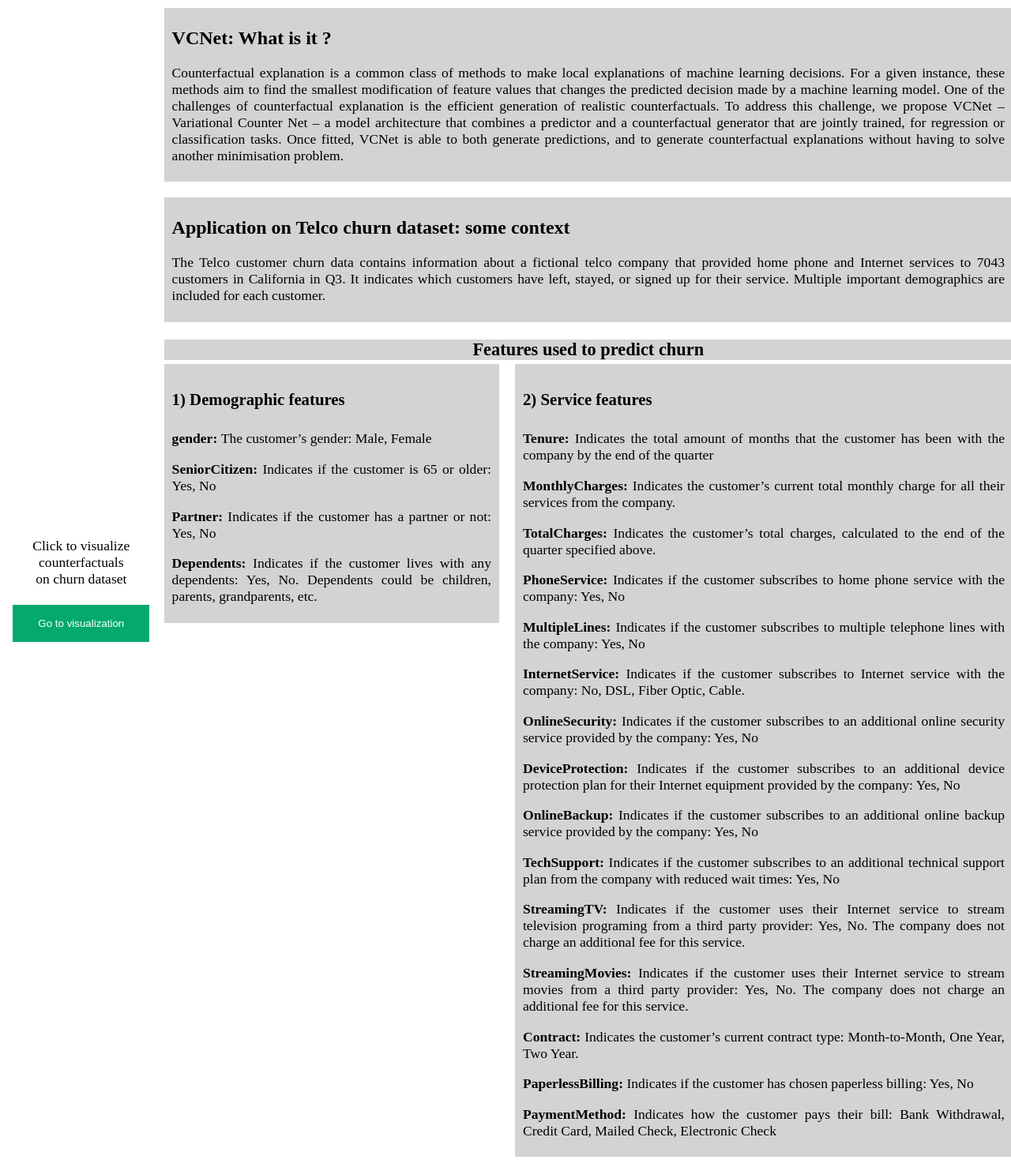
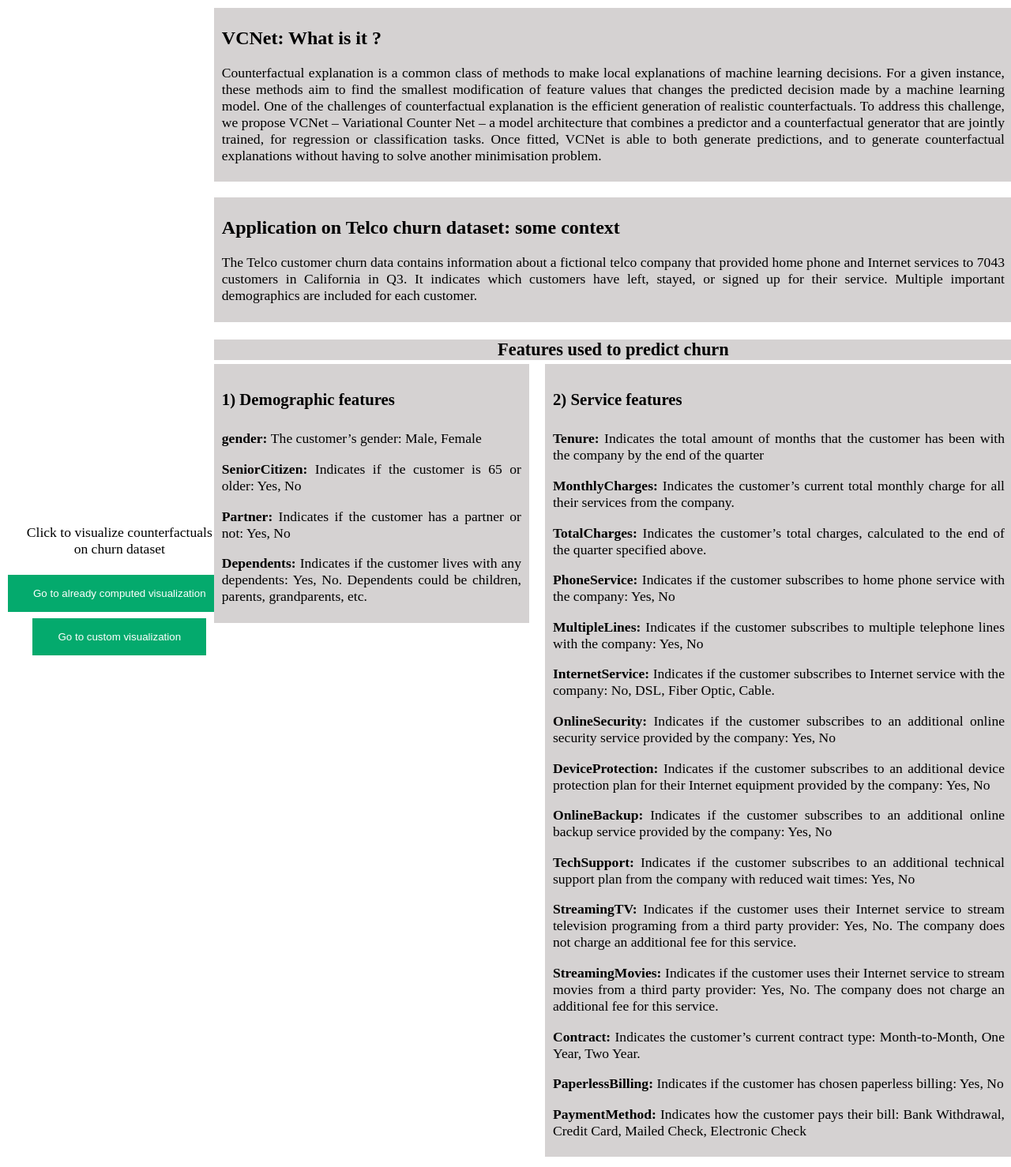
Before and after one commit to fwallyn1/counterfactualViz, a Python web app: template templates/index.html in a window 1280 px wide. Shown: the part 88-1566 px from the top of the page at 79% size. Run offline with Jinja, Linux system fonts and the light colour scheme; the template is opened without the code that fills it, so the values that code supplies are empty.

Commit message:
button in home page to redirect to custom page

```diff
--- a/static/css/style_index.css
+++ b/static/css/style_index.css
@@ -14,7 +14,7 @@ header
 
 .wrapper {
     display: grid;
-    grid-template-columns: 15% 85%;
+    grid-template-columns: 20% 80%;
     grid-gap: 10px;
     justify-items: center;
   }
--- a/templates/index.html
+++ b/templates/index.html
@@ -19,7 +19,8 @@
 
         <div id="right-bar">
           <p id="choice-id">Click to visualize counterfactuals <br> on churn dataset</p>
-          <input type="button" onclick="window.location.href='/counterfactual';" value="Go to visualization"></input>
+          <input type="button" onclick="window.location.href='/counterfactual';" value="Go to already computed visualization"></input>
+          <input type="button" onclick="window.location.href='/custom_counterfactual';" value="Go to custom visualization"></input>
         </div>
         <div id = "main">
           <div id = "VCNet-abstract">
```
